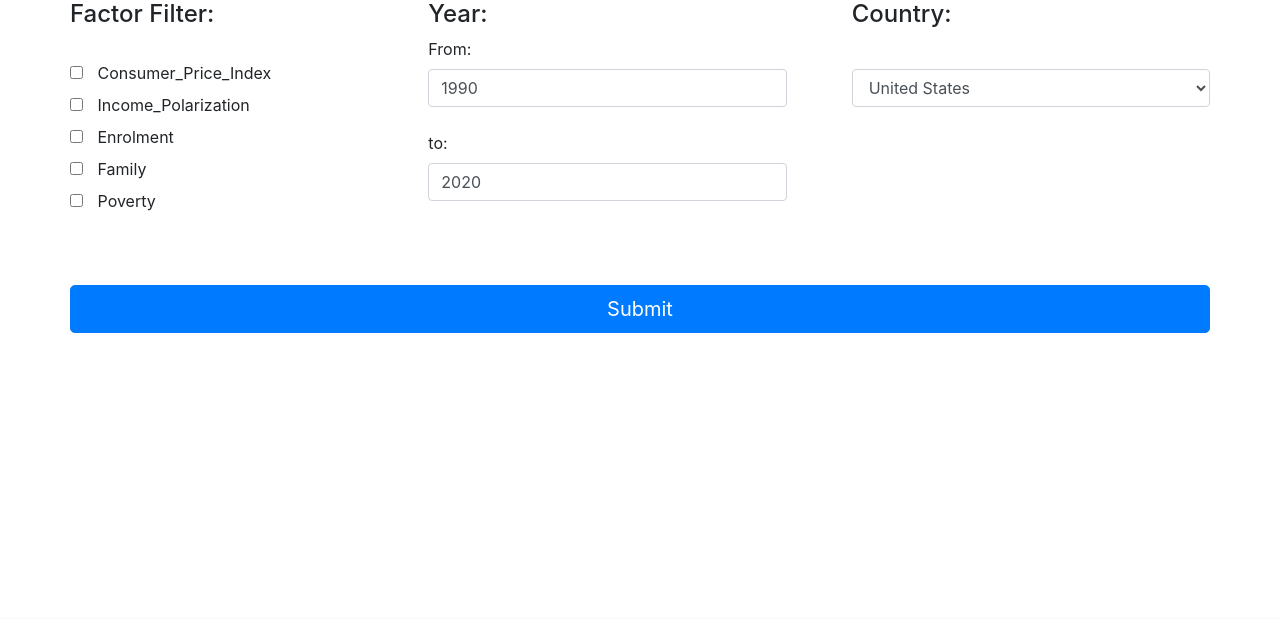
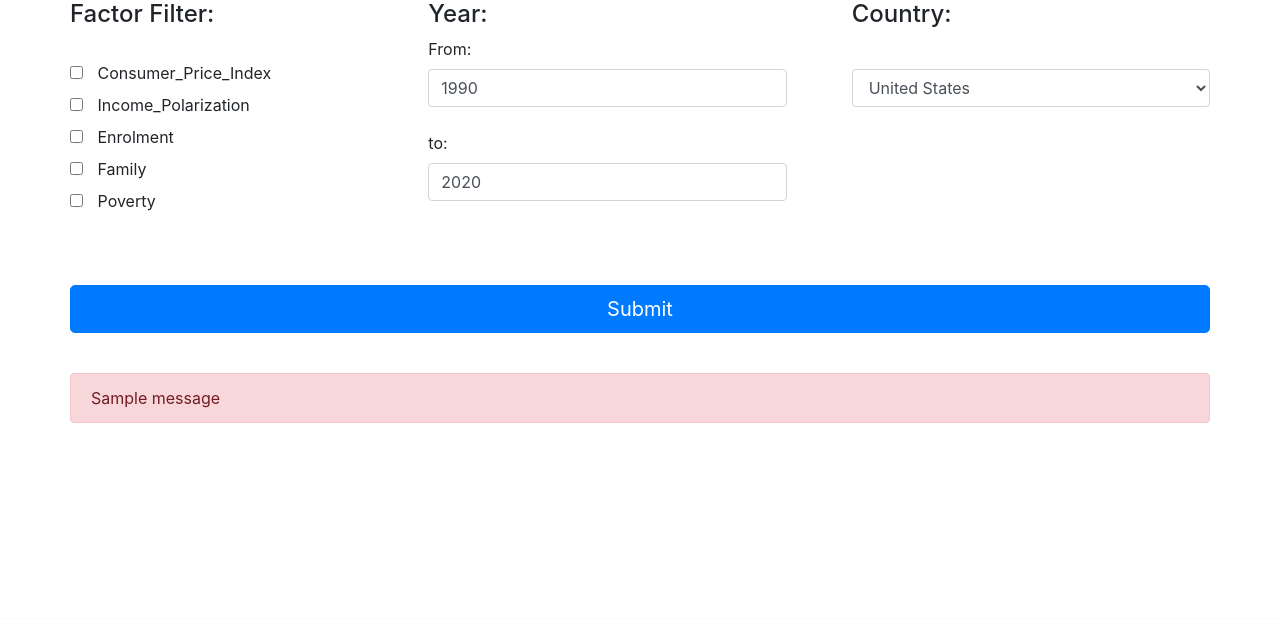
Before and after one commit to jonnnnn-c/1002_Python_Project, a Flask app: page / in a window 1280 px wide. Shown: the part 94-713 px from the top of the page. Run offline with Flask 2, Linux system fonts and the light colour scheme; one stand-in notice (Sample message) is shown; some libraries are stand-ins or nearby versions.

Commit message:
Box to print dataset not found

```diff
--- a/templates/index.html
+++ b/templates/index.html
@@ -65,6 +65,18 @@
                 <!-- Plotly -->
                 <script src='https://cdn.plot.ly/plotly-latest.min.js'></script>
 
+                {% with messages = get_flashed_messages() %}
+                    {% if messages %}
+                        {% for message in messages %}
+                        <div style="margin-top: 40px;">
+                            <div class="alert alert-danger" role="alert">
+                                {{message}}
+                            </div>
+                        </div>
+                        {% endfor %}
+                    {% endif %}
+                {% endwith %}
+
                 {% if filter == True %}
                     <h1 style="padding-top: 2em; text-align: center;">{{ country }}</h1>
                     {% set count = 0 %}
```
